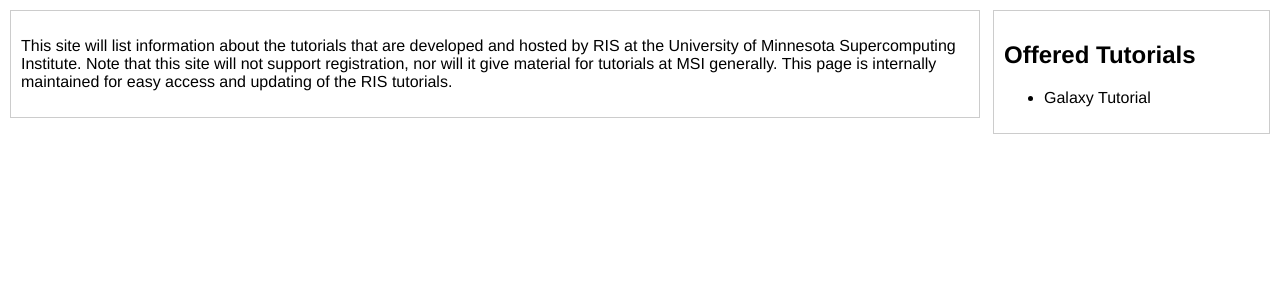
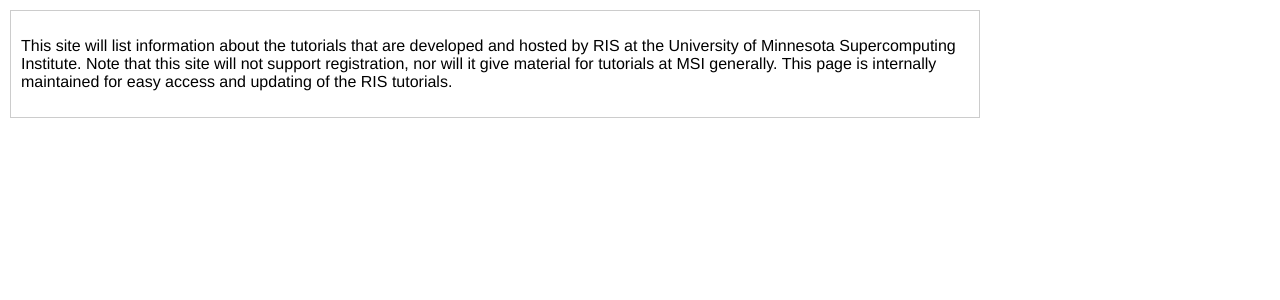
Before and after one commit to msi-ris/Tutorials, a Jekyll site: the page built from index.html, in a window 1280 px wide. Shown: the top 300 px of the page. Built offline with Jekyll 4.4.1, drawn with Linux system fonts in a browser that asks for light colours.

Commit message:
update css

```diff
--- a/_layouts/default.html
+++ b/_layouts/default.html
@@ -7,6 +7,7 @@
         <link rel="stylesheet" href="{{ "/css/main.css" | prepend: site.baseurl }}">
     </head>
     <body>
+        <div id="dummy">
             <div id="navdiv">
                 <h2>Offered Tutorials</h2>
                 <ul>
@@ -15,6 +16,7 @@
                     {% endfor %}
                 </ul>
             </div>
+        </div>
         {{ content }}
     </body>
 </html>
--- a/css/main.css
+++ b/css/main.css
@@ -6,7 +6,6 @@ body {
     margin:0;
     padding:0;
     min-width:1000px;
-    position:relative;
 }
 
 #maindiv {
@@ -20,8 +19,16 @@ body {
     border:1px solid #ccc;
 }
 
+#dummy {
+    position:absolute;
+    display:none;
+    top:10px;
+    right:10px;
+    width:100%;
+    min-width:700px;
+}
 #navdiv {
-    position:fixed;
+    position:relative;
     display:block;
     top:10px;
     right:10px;
```
Lines whose indentation alone changed are shown as unchanged.
